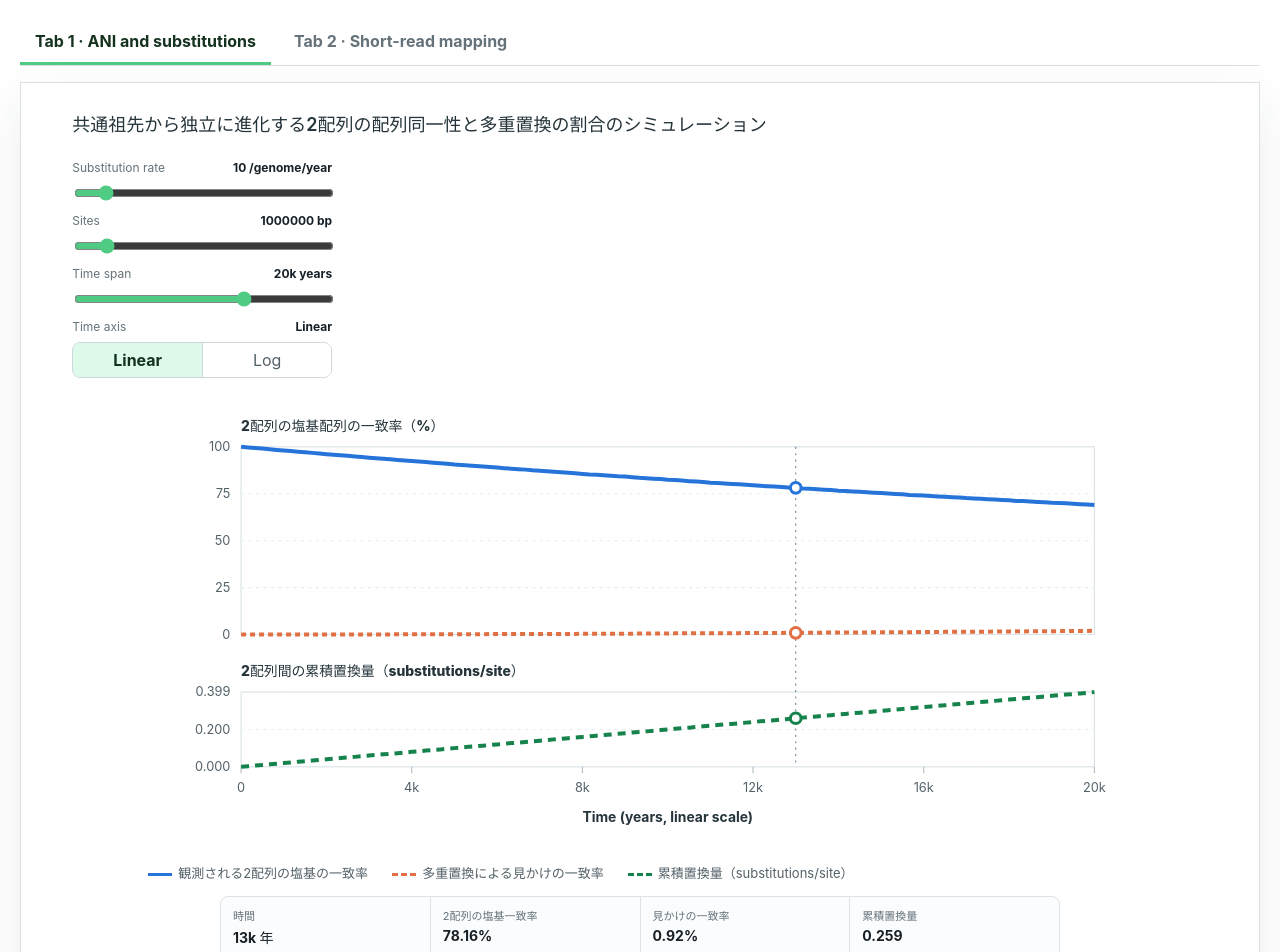
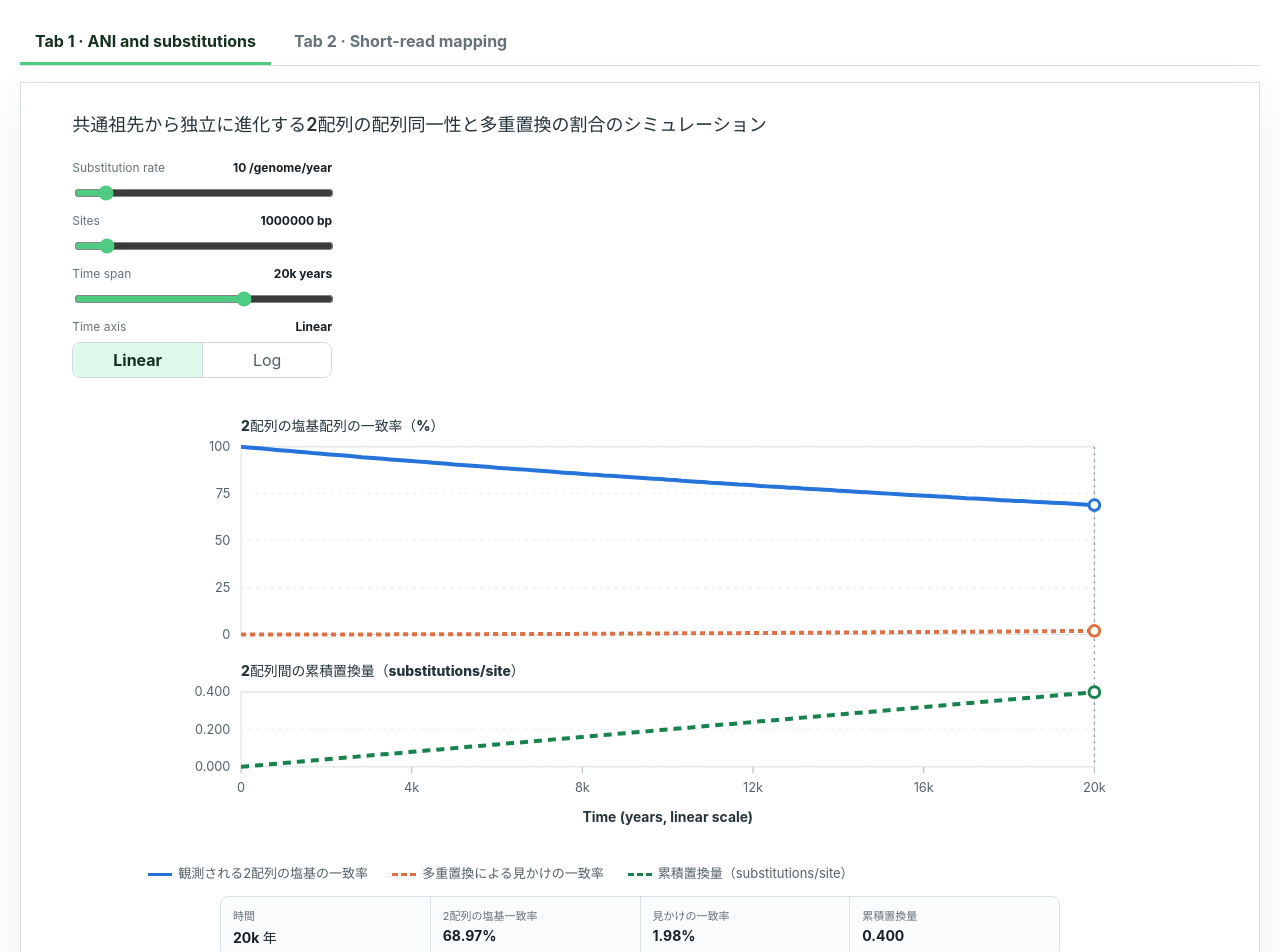
Before and after one commit to kazumaxneo/my-first-codex-app, a React (Vite) app: page / in a window 1280 px wide. Shown: the top 952 px of the page. Built offline with nearby package versions, Linux system fonts and the light colour scheme.

Commit message:
Align default chart readout with time span

```diff
--- a/src/App.tsx
+++ b/src/App.tsx
@@ -512,7 +512,7 @@ function Latex({ formula, display = false }: { formula: string; display?: boolea
 function AniSimulationPanel() {
   const [substitutionRate, setSubstitutionRate] = useState(10);
   const [siteCount, setSiteCount] = useState(1000000);
-  const [timeExponent, setTimeExponent] = useState(4.3);
+  const [timeSpan, setTimeSpan] = useState(20000);
   const [timeScale, setTimeScale] = useState<'linear' | 'log'>('linear');
   const [compact, setCompact] = useState(() => window.innerWidth < 640);
   const [hoverIndex, setHoverIndex] = useState<number | null>(null);
@@ -523,7 +523,7 @@ function AniSimulationPanel() {
     return () => window.removeEventListener('resize', updateCompact);
   }, []);
 
-  const timeSpan = Math.pow(10, timeExponent);
+  const timeExponent = Math.log10(timeSpan);
   const perSiteRate = substitutionRate / siteCount;
   const width = compact ? 420 : 900;
   const height = compact ? 460 : 430;
@@ -569,7 +569,7 @@ function AniSimulationPanel() {
   });
   const formatTime = (value: number) => value >= 1000000 ? `${Number((value / 1000000).toPrecision(2))}M` : value >= 1000 ? `${Number((value / 1000).toPrecision(2))}k` : value < 1 && value > 0 ? value.toFixed(1) : value.toFixed(0);
   const formatAccumulated = (value: number) => value > 0 && value < 0.01 ? value.toExponential(2) : value.toFixed(3);
-  const selectedIndex = hoverIndex ?? Math.floor(points.length * 0.65);
+  const selectedIndex = hoverIndex ?? points.length - 1;
   const selected = points[selectedIndex];
   const handlePointerMove = (event: React.PointerEvent<SVGRectElement>) => {
     const bounds = event.currentTarget.getBoundingClientRect();
@@ -597,7 +597,7 @@ function AniSimulationPanel() {
           <Slider label="Sites" value={siteCount} min={1000} max={10000000} step={1000} unit=" bp" onChange={setSiteCount} />
           <label className="control">
             <span>Time span<strong>{formatTime(timeSpan)} years</strong></span>
-            <input type="range" min={-1} max={7} step={0.1} value={timeExponent} onChange={(event) => setTimeExponent(Number(event.target.value))} />
+            <input type="range" min={-1} max={7} step={0.1} value={timeExponent} onChange={(event) => setTimeSpan(Math.pow(10, Number(event.target.value)))} />
           </label>
           <div className="control">
             <span>Time axis<strong>{timeScale === 'linear' ? 'Linear' : 'Log'}</strong></span>
```
